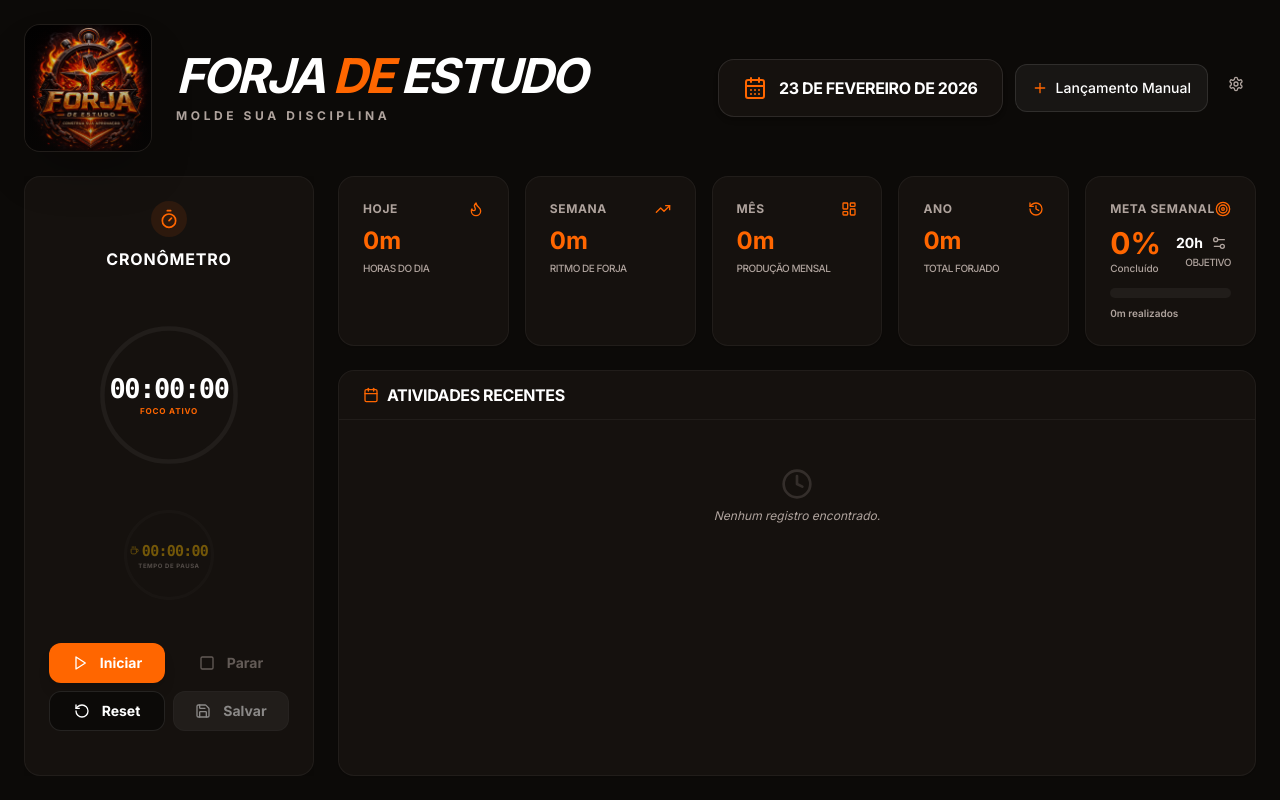
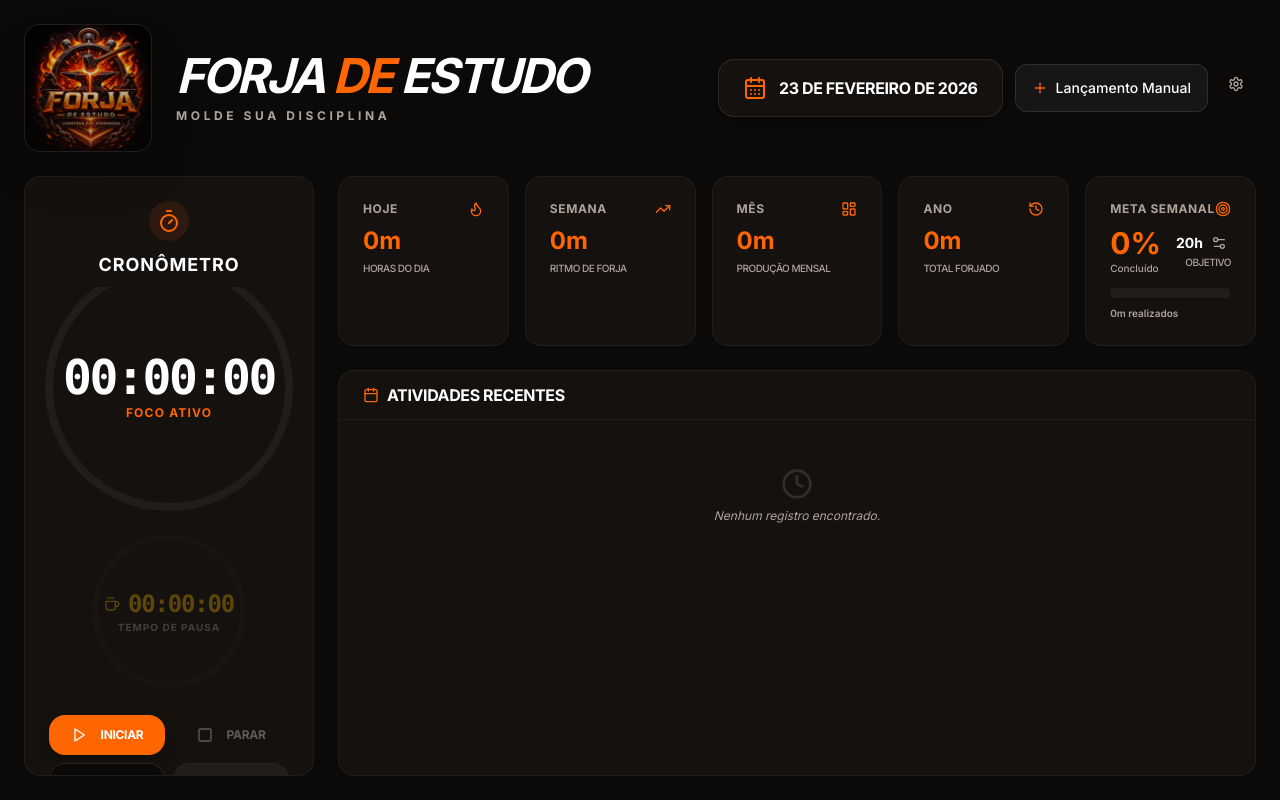
Before and after one commit to isaquesda99/Contador-de-Sacrif-cio, a Next.js app: page / in a window 1280 px wide. Built offline with nearby package versions, Linux system fonts and the light colour scheme.

Commit message:
Refactor TimerDisplay component for improved styling

```diff
--- a/src/components/study/TimerDisplay.tsx
+++ b/src/components/study/TimerDisplay.tsx
@@ -85,25 +85,65 @@ export function TimerDisplay({ onSave }: TimerDisplayProps) {
 
   return (
     <Card className="w-full overflow-hidden border border-white/5 shadow-2xl bg-card h-full flex flex-col">
-      <CardHeader className="text-center pb-0">
+      <CardHeader className="text-center pb-2 shrink-0">
         <div className="flex justify-center mb-1">
           <div className="bg-primary/10 p-2 rounded-full">
-            <TimerIcon className="h-5 w-5 text-primary" />
+            <TimerIcon className="h-6 w-6 text-primary" />
           </div>
         </div>
-        <CardTitle className="text-base font-bold text-white uppercase tracking-wider">Cronômetro</CardTitle>
+        <CardTitle className="text-lg font-bold text-white uppercase tracking-wider">Cronômetro</CardTitle>
       </CardHeader>
 
-      <CardContent className="flex flex-col items-center gap-4 py-4 flex-1 justify-center overflow-y-auto">
+      <CardContent className="flex flex-col items-center gap-4 py-4 flex-1 justify-center overflow-hidden">
         {/* Cronômetro de Estudo */}
-        <div className="relative flex items-center justify-center scale-75 md:scale-90 transition-transform">
+        <div className="relative flex items-center justify-center transition-transform">
+          <svg className="w-64 h-64 transform -rotate-90">
+            <circle
+              cx="128"
+              cy="128"
+              r="120"
+              stroke="currentColor"
+              strokeWidth="8"
+              fill="transparent"
+              className="text-white/5"
+            />
+            <circle
+              cx="128"
+              cy="128"
+              r="120"
+              stroke="currentColor"
+              strokeWidth="8"
+              fill="transparent"
+              strokeDasharray={754}
+              strokeDashoffset={754 - (754 * studyProgress) / 100}
+              className={cn(
+                "text-primary transition-all duration-1000 ease-linear",
+                isActive && !isPaused ? "shadow-[0_0_25px_rgba(255,100,0,0.6)]" : "text-muted-foreground/30"
+              )}
+            />
+          </svg>
+          <div className="absolute flex flex-col items-center">
+            <span className="text-5xl font-mono font-black tracking-tighter text-white">
+              {formatTime(time)}
+            </span>
+            <span className="text-xs uppercase tracking-widest text-primary font-bold mt-1">
+              Foco Ativo
+            </span>
+          </div>
+        </div>
+
+        {/* Cronômetro de Pausa */}
+        <div className={cn(
+          "relative flex items-center justify-center transition-all duration-500",
+          (isActive && isPaused) ? "opacity-100 scale-105" : "opacity-30"
+        )}>
           <svg className="w-40 h-40 transform -rotate-90">
             <circle
               cx="80"
               cy="80"
               r="74"
               stroke="currentColor"
-              strokeWidth="5"
+              strokeWidth="6"
               fill="transparent"
               className="text-white/5"
             />
@@ -112,115 +152,70 @@ export function TimerDisplay({ onSave }: TimerDisplayProps) {
               cy="80"
               r="74"
               stroke="currentColor"
-              strokeWidth="5"
+              strokeWidth="6"
               fill="transparent"
               strokeDasharray={465}
-              strokeDashoffset={465 - (465 * studyProgress) / 100}
+              strokeDashoffset={465 - (465 * breakProgress) / 100}
               className={cn(
-                "text-primary transition-all duration-1000 ease-linear",
-                isActive && !isPaused ? "shadow-[0_0_15px_rgba(255,100,0,0.5)]" : "text-muted-foreground/30"
+                "text-accent transition-all duration-1000 ease-linear",
+                isActive && isPaused ? "shadow-[0_0_15px_rgba(255,200,0,0.5)]" : "text-muted-foreground/20"
               )}
             />
           </svg>
           <div className="absolute flex flex-col items-center">
-            <span className="text-3xl font-mono font-black tracking-tighter text-white">
-              {formatTime(time)}
-            </span>
-            <span className="text-[9px] uppercase tracking-widest text-primary font-bold">
-              Foco Ativo
-            </span>
-          </div>
-        </div>
-
-        {/* Cronômetro de Pausa (Pomodoro) */}
-        <div className={cn(
-          "relative flex items-center justify-center scale-50 md:scale-75 transition-all duration-500",
-          (isActive && isPaused) ? "opacity-100" : "opacity-40"
-        )}>
-          <svg className="w-32 h-32 transform -rotate-90">
-            <circle
-              cx="64"
-              cy="64"
-              r="58"
-              stroke="currentColor"
-              strokeWidth="4"
-              fill="transparent"
-              className="text-white/5"
-            />
-            <circle
-              cx="64"
-              cy="64"
-              r="58"
-              stroke="currentColor"
-              strokeWidth="4"
-              fill="transparent"
-              strokeDasharray={364}
-              strokeDashoffset={364 - (364 * breakProgress) / 100}
-              className={cn(
-                "text-accent transition-all duration-1000 ease-linear",
-                isActive && isPaused ? "shadow-[0_0_10px_rgba(255,200,0,0.4)]" : "text-muted-foreground/20"
-              )}
-            />
-          </svg>
-          <div className="absolute flex flex-col items-center">
-            <div className="flex items-center gap-1">
-              <Coffee className="h-3 w-3 text-accent" />
-              <span className="text-xl font-mono font-bold tracking-tighter text-accent">
+            <div className="flex items-center gap-2">
+              <Coffee className="h-4 w-4 text-accent" />
+              <span className="text-2xl font-mono font-bold tracking-tighter text-accent">
                 {formatTime(breakTime)}
               </span>
             </div>
-            <span className="text-[8px] uppercase tracking-widest text-muted-foreground font-bold">
+            <span className="text-[10px] uppercase tracking-widest text-muted-foreground font-bold">
               Tempo de Pausa
             </span>
           </div>
         </div>
 
-        <div className="grid grid-cols-2 gap-2 w-full max-w-[260px] mt-2">
+        <div className="grid grid-cols-2 gap-2 w-full max-w-[280px] mt-2 shrink-0">
           {!isActive || isPaused ? (
             <Button
               onClick={handleStart}
-              size="sm"
-              className="bg-primary hover:bg-primary/90 text-primary-foreground font-bold rounded-xl h-10 shadow-lg"
+              className="bg-primary hover:bg-primary/90 text-primary-foreground font-black rounded-lg h-10 shadow-lg text-xs uppercase tracking-tight"
             >
-              <Play className="h-4 w-4 mr-1" /> {isActive ? "Voltar" : "Iniciar"}
+              <Play className="h-4 w-4 mr-1.5" /> {isActive ? "Voltar" : "Iniciar"}
             </Button>
           ) : (
             <Button
               onClick={handlePause}
-              size="sm"
               variant="outline"
-              className="font-bold rounded-xl h-10 border-2 border-primary/50 text-white hover:bg-primary/10"
+              className="font-black rounded-lg h-10 border-2 border-primary/50 text-white hover:bg-primary/10 text-xs uppercase tracking-tight"
             >
-              <Pause className="h-4 w-4 mr-1" /> Pausar
+              <Pause className="h-4 w-4 mr-1.5" /> Pausar
             </Button>
           )}
 
           <Button
             onClick={handleStop}
-            size="sm"
             variant="ghost"
             disabled={!isActive}
-            className="font-bold rounded-xl h-10 text-muted-foreground hover:text-white hover:bg-white/5"
+            className="font-black rounded-lg h-10 text-muted-foreground hover:text-white hover:bg-white/5 text-xs uppercase tracking-tight"
           >
-            <Square className="h-4 w-4 mr-1" /> Parar
+            <Square className="h-4 w-4 mr-1.5" /> Parar
           </Button>
 
           <Button
             onClick={handleReset}
-            size="sm"
             variant="outline"
-            className="font-bold rounded-xl h-10 border border-white/10 text-white hover:bg-white/5"
+            className="font-black rounded-lg h-10 border border-white/10 text-white hover:bg-white/5 text-xs uppercase tracking-tight"
           >
-            <RotateCcw className="h-4 w-4 mr-1" /> Reset
+            <RotateCcw className="h-4 w-4 mr-1.5" /> Reset
           </Button>
 
           <Button
             onClick={handleSave}
-            size="sm"
-            className="bg-white/10 hover:bg-white/20 text-white font-bold rounded-xl h-10 border border-white/5"
+            className="bg-white/10 hover:bg-white/20 text-white font-black rounded-lg h-10 border border-white/5 text-xs uppercase tracking-tight"
             disabled={time === 0}
           >
-            <Save className="h-4 w-4 mr-1" /> Salvar
+            <Save className="h-4 w-4 mr-1.5" /> Salvar
           </Button>
         </div>
       </CardContent>
```
